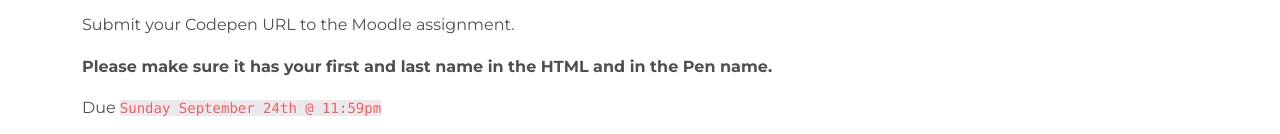
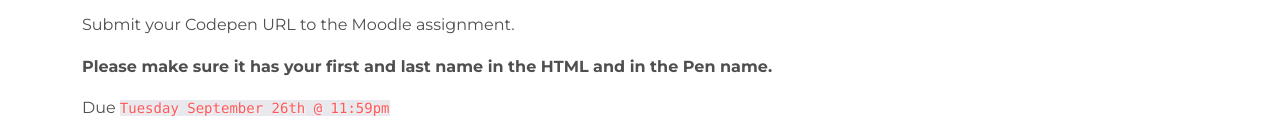
Before and after one commit to nicnosis/cu-courses, a Jekyll site: the page built from fa23/iaa/assignments/p1.md, in a window 1280 px wide and 900 px high, scrolled down 1122 px. Shown: the part 763-897 px from the top of the window. Built offline with Jekyll 4.4.1, drawn with Linux system fonts in a browser that asks for light colours; nearby versions of some CDN libraries.

Commit message:
p1 due date iaa

```diff
--- a/fa23/iaa/assignments/p1.md
+++ b/fa23/iaa/assignments/p1.md
@@ -73,4 +73,4 @@ Submit your Codepen URL to the Moodle assignment.
 
 __Please make sure it has your first and last name in the HTML and in the Pen name.__
 
-Due `Sunday September 24th @ 11:59pm`
+Due `Tuesday September 26th @ 11:59pm`
```
